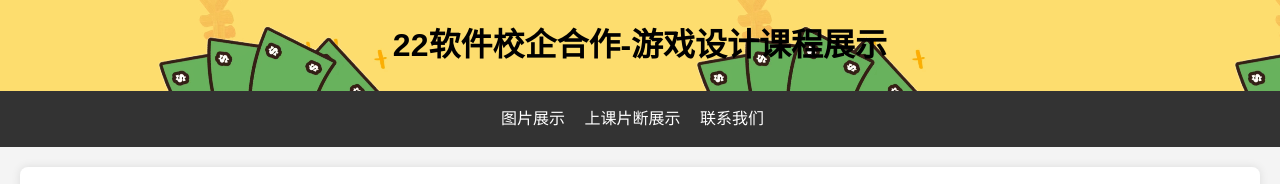
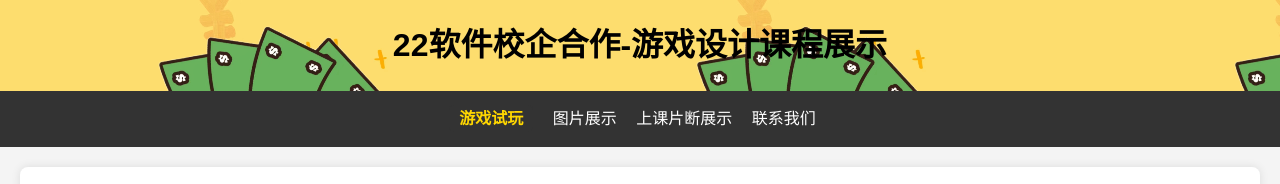
Before and after one commit to Huamin-Wang/Website-Navigation, a plain HTML site: page game_course.html in a window 1280 px wide. Shown: the top 184 px of the page. Drawn offline with Linux system fonts and the light colour scheme.

Commit message:
添加游戏试玩导航

```diff
--- a/game_course.html
+++ b/game_course.html
@@ -16,6 +16,7 @@
     <!-- 导航栏 -->
     <nav>
         <ul>
+            <li><a href="#games" class="highlighted-link">游戏试玩</a></li>
             <li><a href="#gallery">图片展示</a></li>
             <li><a href="#videos">上课片断展示</a></li>
             <li><a href="#contact">联系我们</a></li>
--- a/styles.css
+++ b/styles.css
@@ -10,7 +10,20 @@ body {
     background-color: #f4f4f4;
     color: #333;
 }
+/* Add this CSS class to make the navigation link stand out */
+.highlighted-link {
+    font-weight: bold;
+    color: #FFD700; /* Gold color */
+    background-color: #333; /* Dark background */
+    padding: 5px 10px;
+    border-radius: 5px;
+    transition: background-color 0.3s ease, color 0.3s ease;
+}
 
+.highlighted-link:hover {
+    background-color: #555; /* Slightly lighter background on hover */
+    color: #FFF; /* White color on hover */
+}
 header {
     background-image: url("images/img.png");
     color: white;
```
